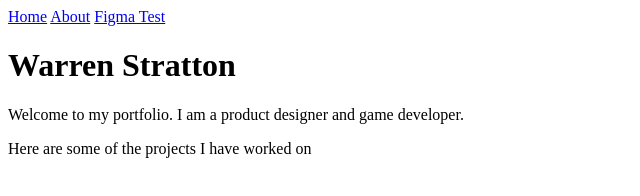
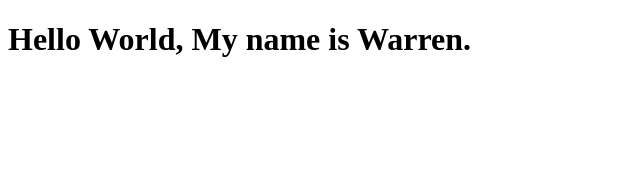
Before and after one commit to WarrenStr/WarrenStr.Github.io, a plain HTML site: page index.html in a window 1280 px wide. Shown: the whole page, without its empty margins (0-640 px from the left). Drawn offline with Linux system fonts and the light colour scheme.

Commit message:
test index file

```diff
--- a/index.html
+++ b/index.html
@@ -1,23 +1,11 @@
 <!DOCTYPE html>
 <html lang="en">
 <head>
-    <meta charset="UTF-8">
-    <meta name="viewport" content="width=device-width, initial-scale=1.0">
-    <link rel="stylesheet" href="style.css">
-    <title>Warren Stratton's Portfolio</title>
+  <meta charset="UTF-8">
+  <meta name="viewport" content="width=device-width, initial-scale=1.0">
+  <title>Document</title>
 </head>
 <body>
-    <u-container>
-        <u-header>
-            <nav>
-                <a href="index.html">Home</a>
-                <a href="about.html">About</a>
-                <a href="figma.html">Figma Test</a>
-            </nav>
-        </u-container>
-    </u-grid>
-    <h1>Warren Stratton</h1>
-    <p>Welcome to my portfolio. I am a product designer and game developer.</p>
-    <p>Here are some of the projects I have worked on</p>
+  <H1>Hello World, My name is Warren.</H1>
 </body>
 </html>
```
